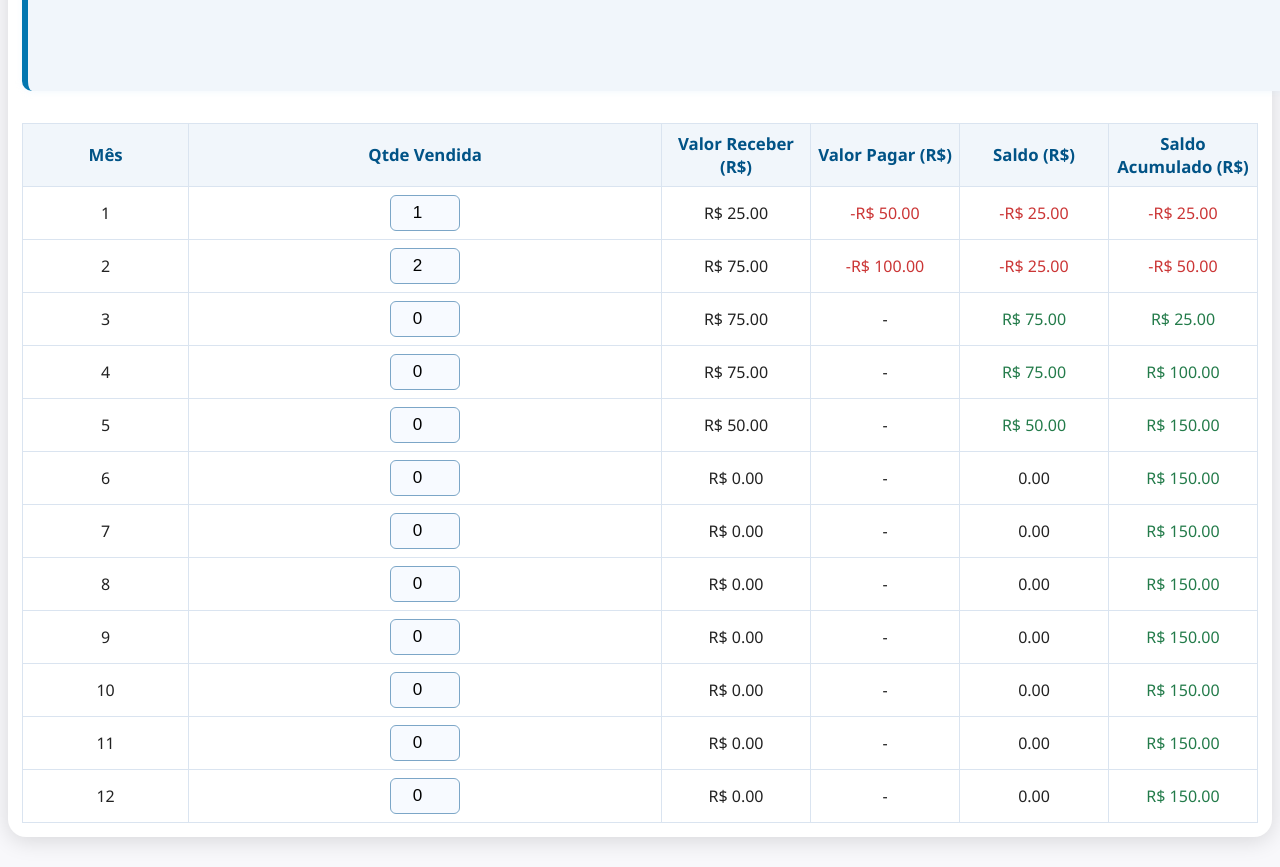
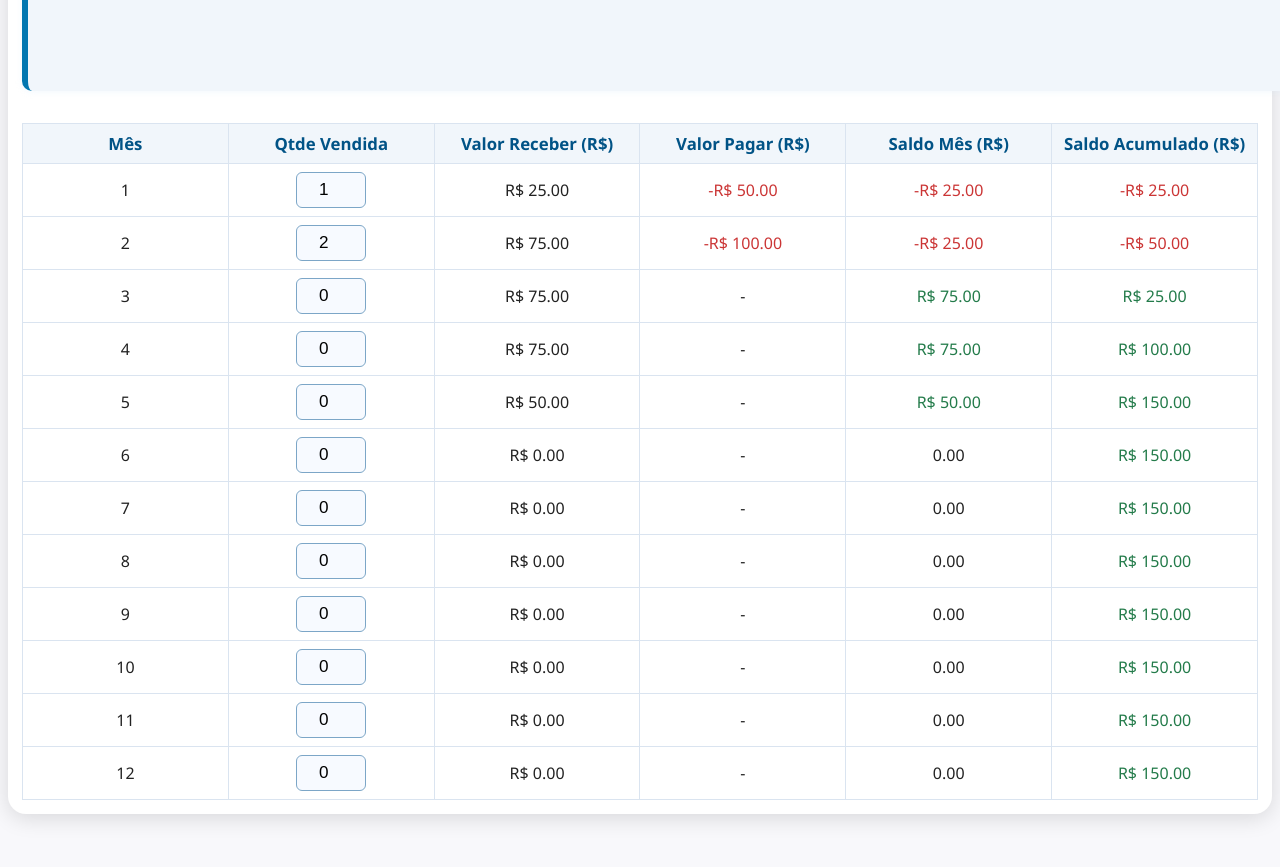
Before and after one commit to brunowdau/site, a plain HTML site: page index.html in a window 1280 px wide. Shown: the part 1160-2027 px from the top of the page. After the commit the page ends 2004 px from the top, so only its background shows below. Drawn offline with Linux system fonts and the light colour scheme.

Commit message:
Update index.html

```diff
--- a/index.html
+++ b/index.html
@@ -11,7 +11,7 @@
             color: #222;
         }
         .container {
-            max-width: 1260px;
+            max-width: 1320px;
             margin: 30px auto;
             background: #fff;
             border-radius: 18px;
@@ -103,6 +103,12 @@
             color: #015386;
             font-size: 1.05rem;
         }
+        /* Colunas com largura igual */
+        .wide-col {
+            width: 170px;
+            min-width: 160px;
+            max-width: 180px;
+        }
         .saldo-neg { color: #cb3535; }
         .saldo-pos { color: #237b4a; }
         .editable-cell input {
@@ -116,13 +122,7 @@
             box-sizing: border-box;
             background: #f7faff;
         }
-        /* Ajuste para colunas dos valores iguais */
-        .val-col {
-            width: 140px;
-            min-width: 120px;
-            max-width: 160px;
-        }
-        @media (max-width: 1300px) {
+        @media (max-width: 1400px) {
             .container { padding: 14px; }
             .cards-row { flex-direction: column; gap: 15px; }
             .info-box { width: 100%; min-width: 0; }
@@ -162,11 +162,11 @@
         </div>
         <div class="cards-row">
             <div class="info-box">
-                <span class="label">Necessidade de Capital de Giro da Operação</span>
+                <span class="label">NCG da Operação</span>
                 <span class="big neg" id="capitalGiro"></span>
             </div>
             <div class="info-box">
-                <span class="label">Valor investido no estoque inicial</span>
+                <span class="label">Custo inicial de estoque</span>
                 <span class="big neg" id="valorEstoque"></span>
             </div>
             <div class="info-box">
@@ -177,12 +177,12 @@
         <table id="resultTable">
             <thead>
                 <tr>
-                    <th>Mês</th>
-                    <th>Qtde Vendida</th>
-                    <th class="val-col">Valor Receber (R$)</th>
-                    <th class="val-col">Valor Pagar (R$)</th>
-                    <th class="val-col">Saldo (R$)</th>
-                    <th class="val-col">Saldo Acumulado (R$)</th>
+                    <th class="wide-col">Mês</th>
+                    <th class="wide-col">Qtde Vendida</th>
+                    <th class="wide-col">Valor Receber (R$)</th>
+                    <th class="wide-col">Valor Pagar (R$)</th>
+                    <th class="wide-col">Saldo Mês (R$)</th>
+                    <th class="wide-col">Saldo Acumulado (R$)</th>
                 </tr>
             </thead>
             <tbody></tbody>
@@ -251,14 +251,14 @@
                 if (saldoAcum < saldoMin) saldoMin = saldoAcum;
 
                 tbody += `<tr>
-                    <td>${mes+1}</td>
-                    <td class="editable-cell">${input}</td>
-                    <td class="val-col">R$ ${receber.toFixed(2)}</td>
-                    <td class="val-col ${pagar > 0 ? 'saldo-neg' : ''}">${pagar > 0 ? '-R$ ' + pagar.toFixed(2) : '-'}</td>
-                    <td class="val-col ${saldo < 0 ? 'saldo-neg' : (saldo > 0 ? 'saldo-pos' : '')}">
+                    <td class="wide-col">${mes+1}</td>
+                    <td class="wide-col editable-cell">${input}</td>
+                    <td class="wide-col">R$ ${receber.toFixed(2)}</td>
+                    <td class="wide-col ${pagar > 0 ? 'saldo-neg' : ''}">${pagar > 0 ? '-R$ ' + pagar.toFixed(2) : '-'}</td>
+                    <td class="wide-col ${saldo < 0 ? 'saldo-neg' : (saldo > 0 ? 'saldo-pos' : '')}">
                         ${saldo > 0 ? 'R$ ' : (saldo < 0 ? '-R$ ' : '')}${Math.abs(saldo).toFixed(2)}
                     </td>
-                    <td class="val-col ${saldoAcum < 0 ? 'saldo-neg' : (saldoAcum > 0 ? 'saldo-pos' : '')}">
+                    <td class="wide-col ${saldoAcum < 0 ? 'saldo-neg' : (saldoAcum > 0 ? 'saldo-pos' : '')}">
                         ${saldoAcum > 0 ? 'R$ ' : (saldoAcum < 0 ? '-R$ ' : '')}${Math.abs(saldoAcum).toFixed(2)}
                     </td>
                 </tr>`;
```
